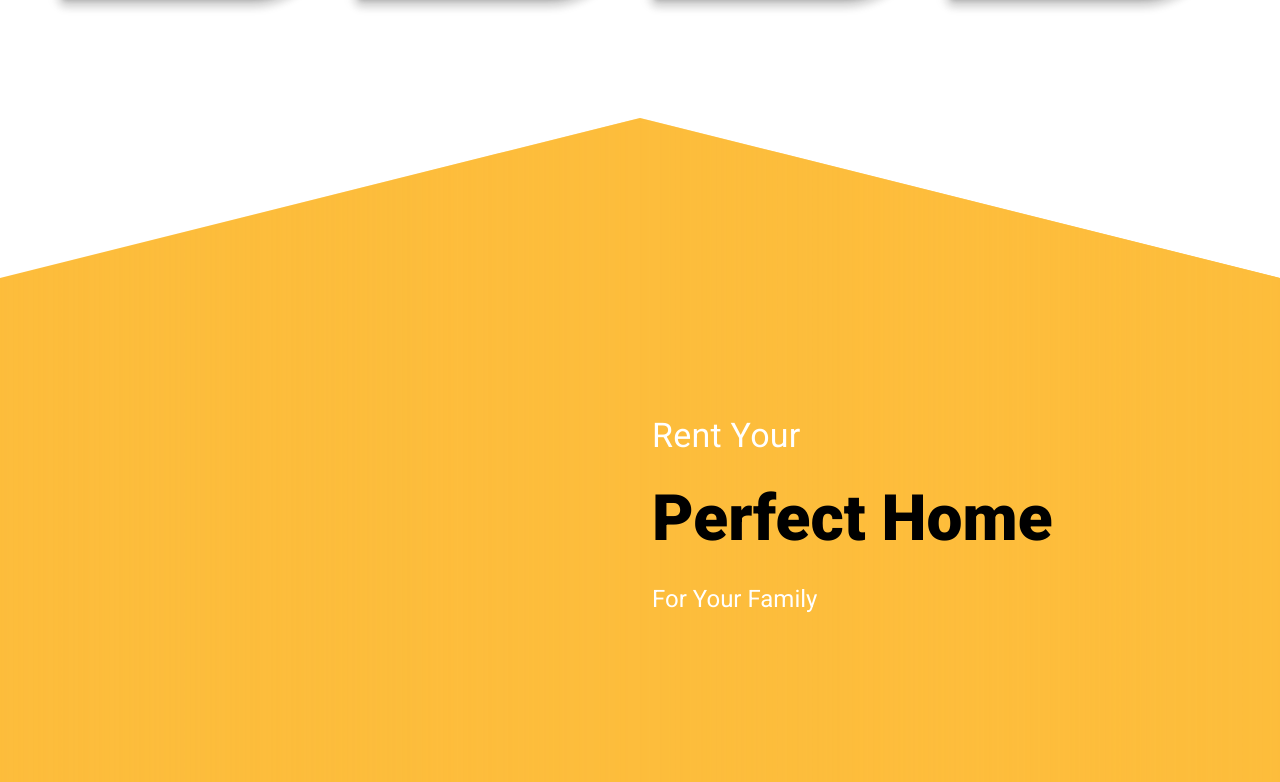
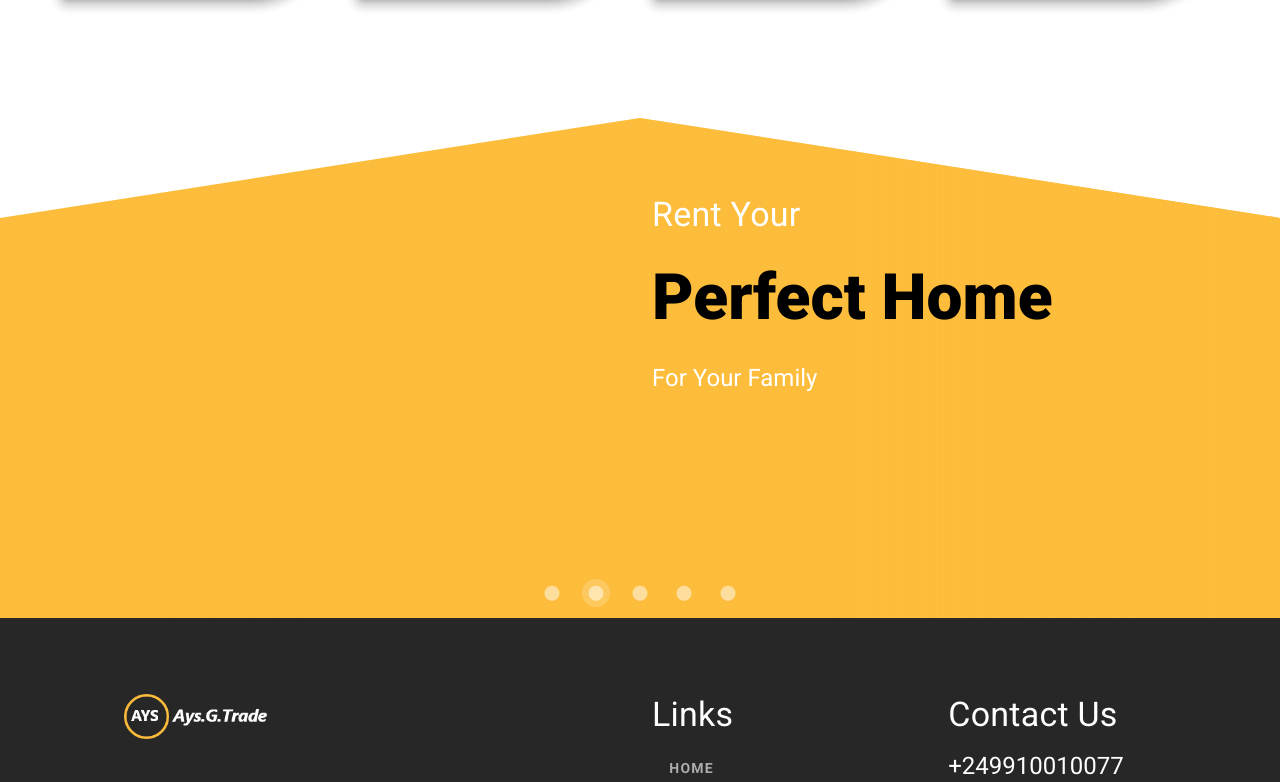
Before and after one commit to ease-software/ays-website, a Vue app: page / in a window 1280 px wide. Shown: the part 3658-4440 px from the top of the page. Built offline with nearby package versions, Linux system fonts and the light colour scheme.

Commit message:
Fix: home page rent appartment fill all view port heigt issue

```diff
--- a/src/components/home/RentAppartmentSection.vue
+++ b/src/components/home/RentAppartmentSection.vue
@@ -2,7 +2,6 @@
   <div class="rent-appartment-section-container">
     <v-carousel
       cycle
-      height="100vh"
       hide-delimiter-background
       show-arrows-on-hover
       class=""
@@ -11,8 +10,8 @@
         <v-img
           :src="require('../../assets/rent_apprtment.png')"
           gradient="to left, #fdbd3c, #fdbd3c02"
-          ><v-container fill-height>
-            <v-row align="center">
+          ><v-container>
+            <v-row >
               <v-col></v-col>
               <v-col>
                 <div class="mt-16 pb-16">
```
